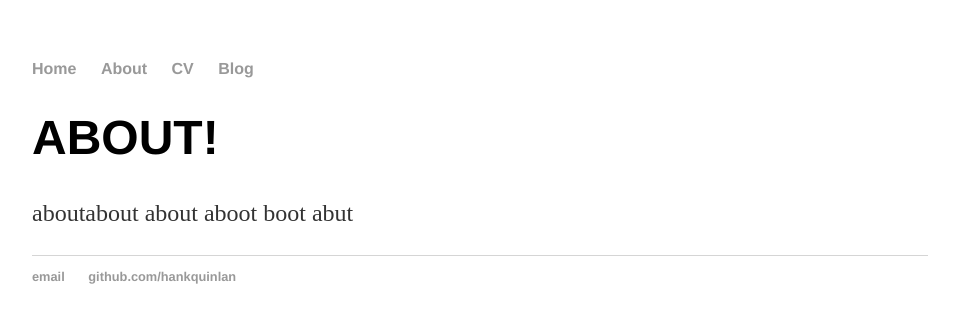
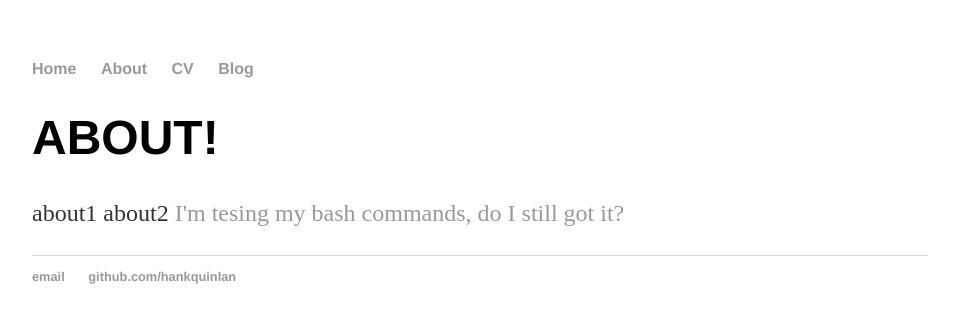
Before and after one commit to Cassidy-Robertson/cassidy-robertson.github.io, a Jekyll site: the page built from about/index.html, in a window 1280 px wide. Shown: the top 323 px of the page, without its empty margins (160-1119 px from the left). Built offline with Jekyll 4.4.1, drawn with Linux system fonts in a browser that asks for light colours.

Commit message:
Initial commit (nov)

```diff
--- a/about/index.html
+++ b/about/index.html
@@ -3,6 +3,6 @@ layout: default
 title: about
 ---
 <div class="blurb">
-	<h1>ABOUT!</h1>
-	<p>aboutabout about aboot boot abut</a></p>
+  <h1>ABOUT!</h1>
+  <p>about1</em> about2 <a href="/about">I'm tesing my bash commands, do I still got it? </a></p>
 </div><!-- /.blurb -->
```
